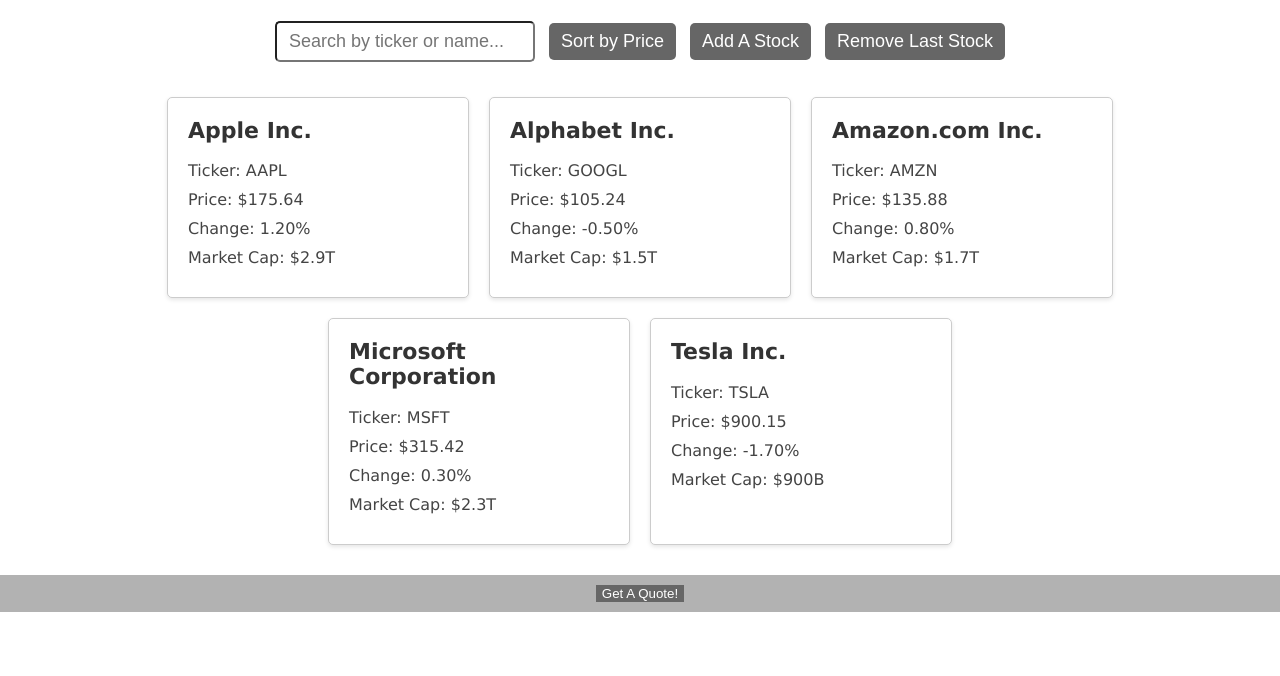
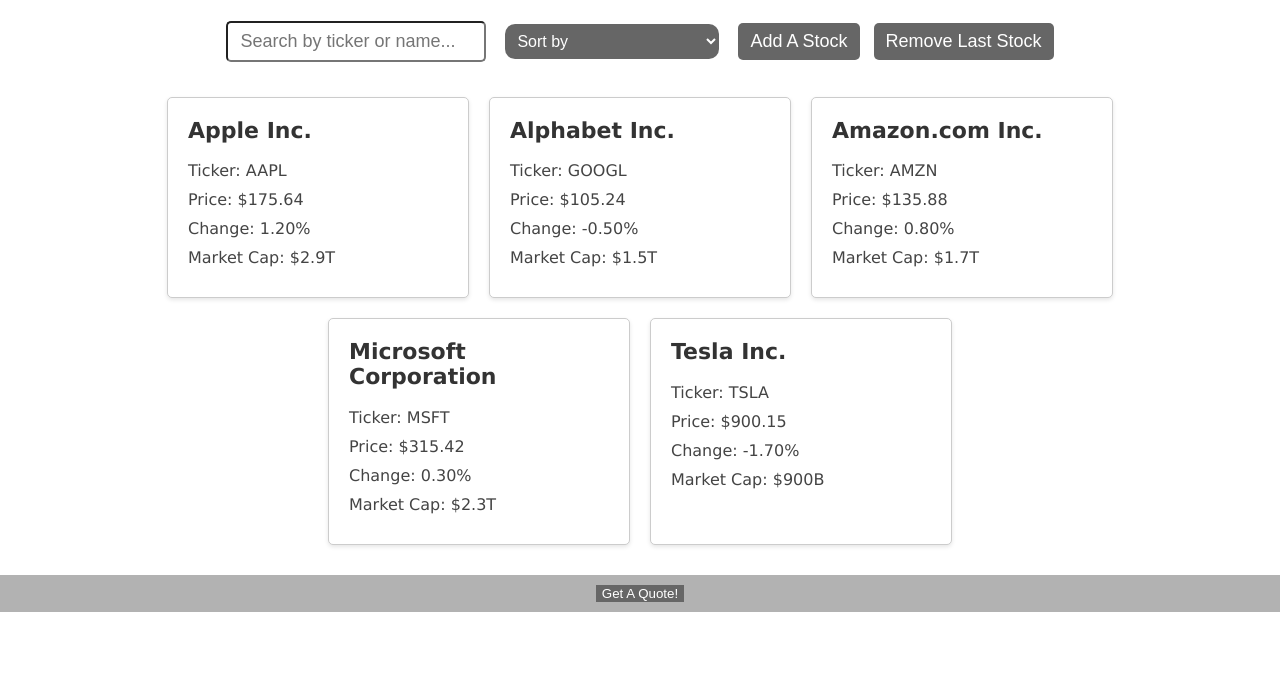
Before and after one commit to anl139/SEA-Project, a plain HTML site: page index.html in a window 1280 px wide. Shown: the part 124-800 px from the top of the page. Drawn offline with Linux system fonts and the light colour scheme.

Commit message:
added more options for sorting feature

```diff
--- a/index.html
+++ b/index.html
@@ -16,7 +16,13 @@
     <!-- Controls for interacting with the catalog -->
     <div id="controls">
       <input type="text" id="search-input" placeholder="Search by ticker or name..." />
-      <button id="sort-btn" onclick="sortCatalogByPrice()">Sort by Price</button>
+      <select id = "sort-select" onchange = "handleSortStock();">
+        <option value = "">Sort by</option>
+        <option value = "alphabetical">Alphabetical(A -> Z)</option>
+        <option value = "price">Price(High to low) </option>
+        <option value = "change"> Change %(High to low)</option>
+        <option value = "marketCap"> Market Cap(High to Low)</option>
+      </select>
       <button id="add-btn" onclick="addNewStock()">Add A Stock</button>
       <button id="remove-btn" onclick="removeLastStock()">Remove Last Stock</button>
     </div>
--- a/scripts.js
+++ b/scripts.js
@@ -84,9 +84,16 @@ let currentView = [...stocksCatalog];
 // Sorting toggle: true for ascending, false for descending price sorting
 let ascending = true;
 
+
 /**
  * Render cards based on a provided list of stock objects.
  */
+function convertNumber(val){
+  if (val.endsWith("T")) return parseFloat(val) * 1e12;
+  if (val.endsWith("B")) return parseFloat(val) * 1e9;
+  if (val.endsWith("M")) return parseFloat(val) * 1e6;
+  return parseFloat(val);
+}
 function renderCards(stocks) {
   const cardContainer = document.getElementById("card-container");
   cardContainer.innerHTML = ""; // Clear current cards
@@ -154,15 +161,25 @@ function searchCatalog() {
 /**
  * Sort the stocks catalog by price, toggling between ascending and descending order.
  */
-function sortCatalogByPrice() {
-  stocksCatalog.sort((a, b) => ascending ? a.price - b.price : b.price - a.price);
-  ascending = !ascending; // Toggle order for subsequent clicks
-
-  // Update sort button text accordingly
-  const sortBtn = document.getElementById("sort-btn");
-  sortBtn.textContent = ascending ? "Sort by Price (Asc)" : "Sort by Price (Desc)";
-
-  renderCards(stocksCatalog);
+function handleSortStock(){
+  const choice = document.getElementById("sort-select").value;
+  switch(choice){
+    case "alphabetical":
+      currentView.sort((a,b ) => a.name.localeCompare(b.name));
+      break;
+    case "price":
+      currentView.sort((a,b) => b.price - a.price);
+      break;
+    case "change":
+      currentView.sort((a,b) => b.change - a.change);
+      break;
+    case "marketCap":
+      currentView.sort((a,b) =>convertNumber(b.marketCap) - convertNumber(a.marketCap));
+      break;
+    default:
+    return;
+  }
+  renderCards(currentView);
 }
 
 /**
--- a/style.css
+++ b/style.css
@@ -81,3 +81,13 @@ button {
 button:hover {
   background-color: #555;
 }
+select {
+  background-color: #666;
+  color: white;
+  font-size: 16px;
+  padding: 8px;
+  border: none;
+  border-radius: 10px;
+  margin: 0 10px;
+  cursor: pointer;
+}
```
